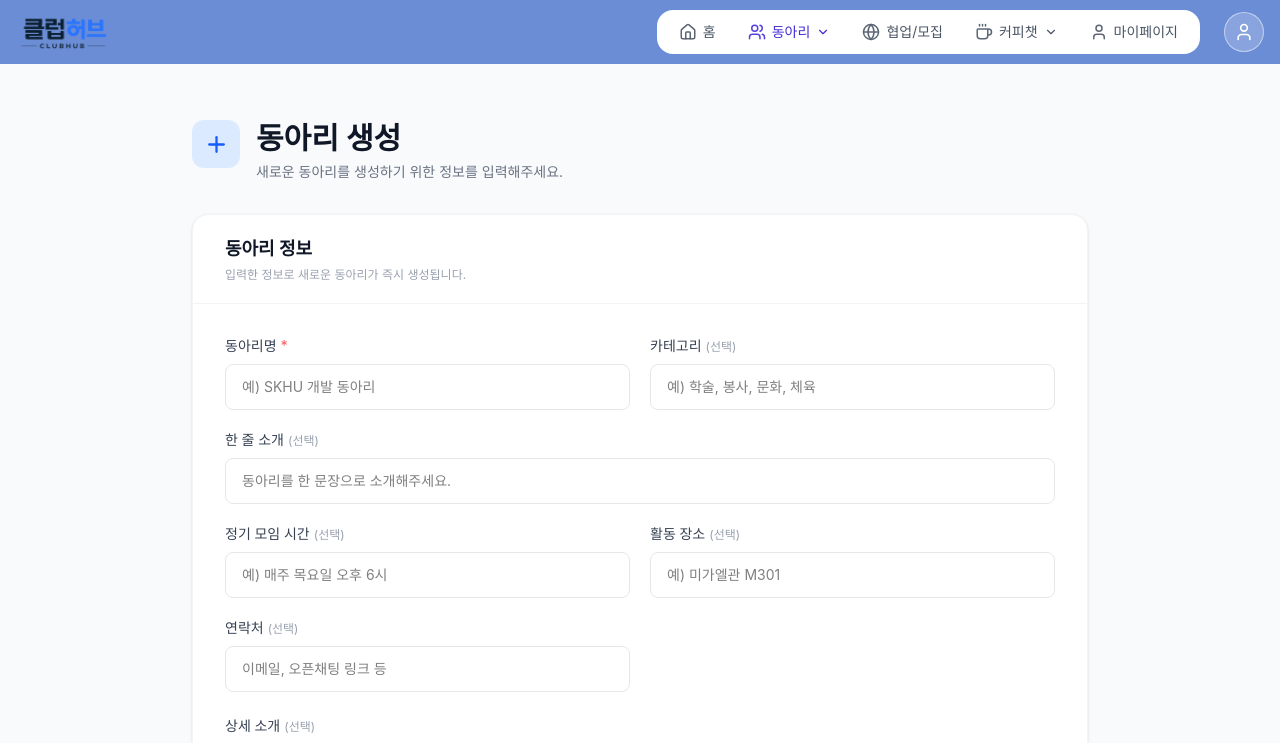
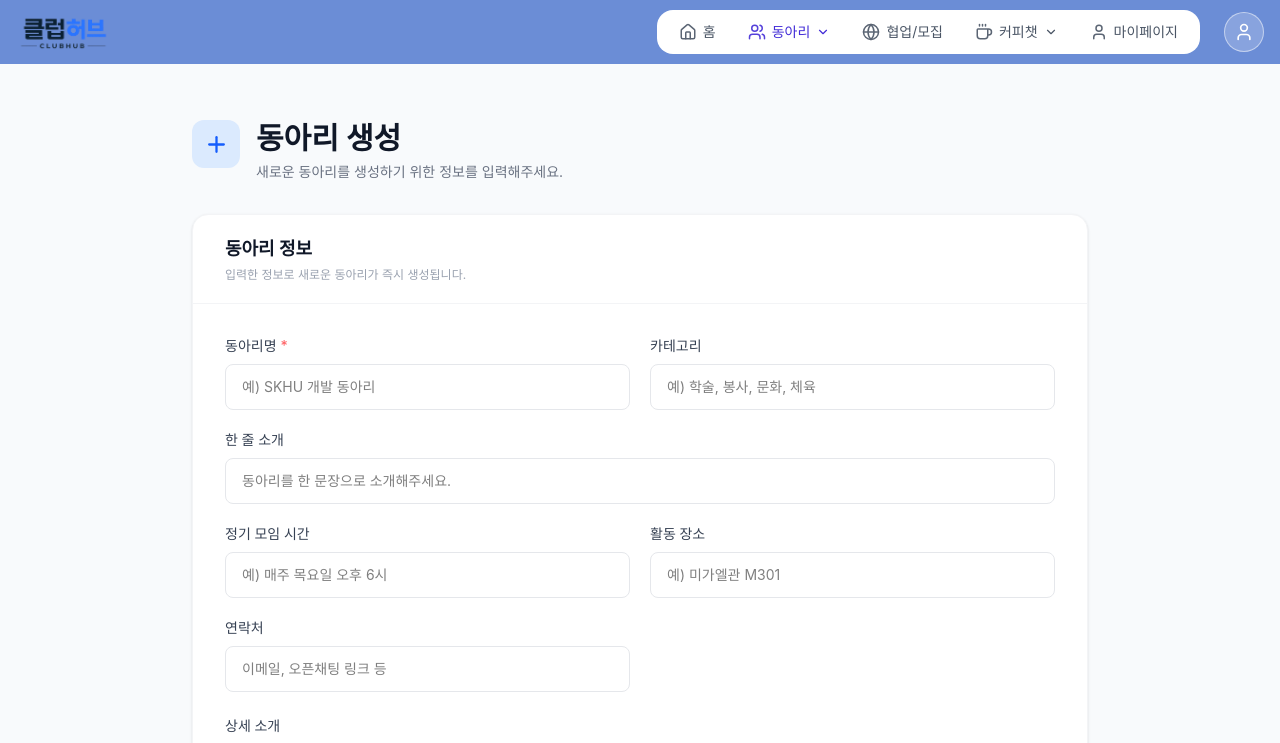
Before and after one commit to skhu-capstone/Capstone_Frontend, a React (Vite) app: page /club/create in a window 1280 px wide. Shown: the top 743 px of the page. Built offline with nearby package versions, Linux system fonts and the light colour scheme; no server answers.

Commit message:
Feat: 선택 항목 제거

```diff
--- a/src/pages/club/ClubCreationPage.jsx
+++ b/src/pages/club/ClubCreationPage.jsx
@@ -172,12 +172,8 @@
                     <span className="mb-2 block text-sm font-medium text-gray-700">
                       {field.label}
 
-                      {field.required ? (
+                      {field.required && (
                         <span className="ml-1 text-red-400">*</span>
-                      ) : (
-                        <span className="ml-1 text-xs font-normal text-gray-400">
-                          (선택)
-                        </span>
                       )}
                     </span>
 
@@ -207,9 +203,6 @@
               <label className="block">
                 <span className="mb-2 block text-sm font-medium text-gray-700">
                   상세 소개
-                  <span className="ml-1 text-xs font-normal text-gray-400">
-                    (선택)
-                  </span>
                 </span>
 
                 <textarea
```
